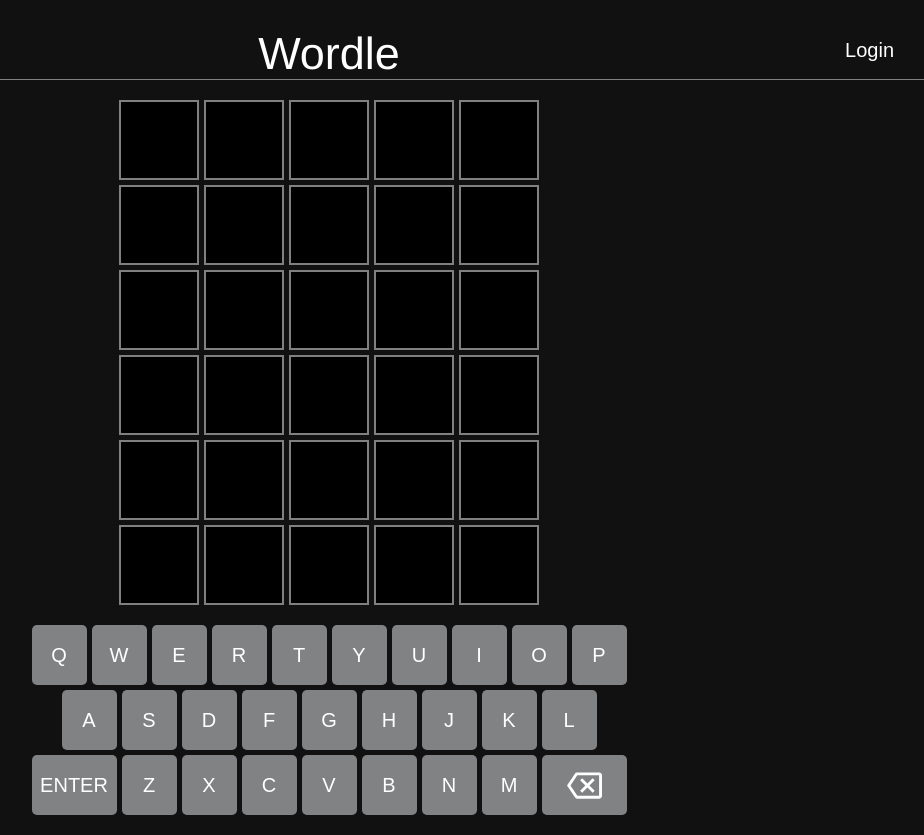
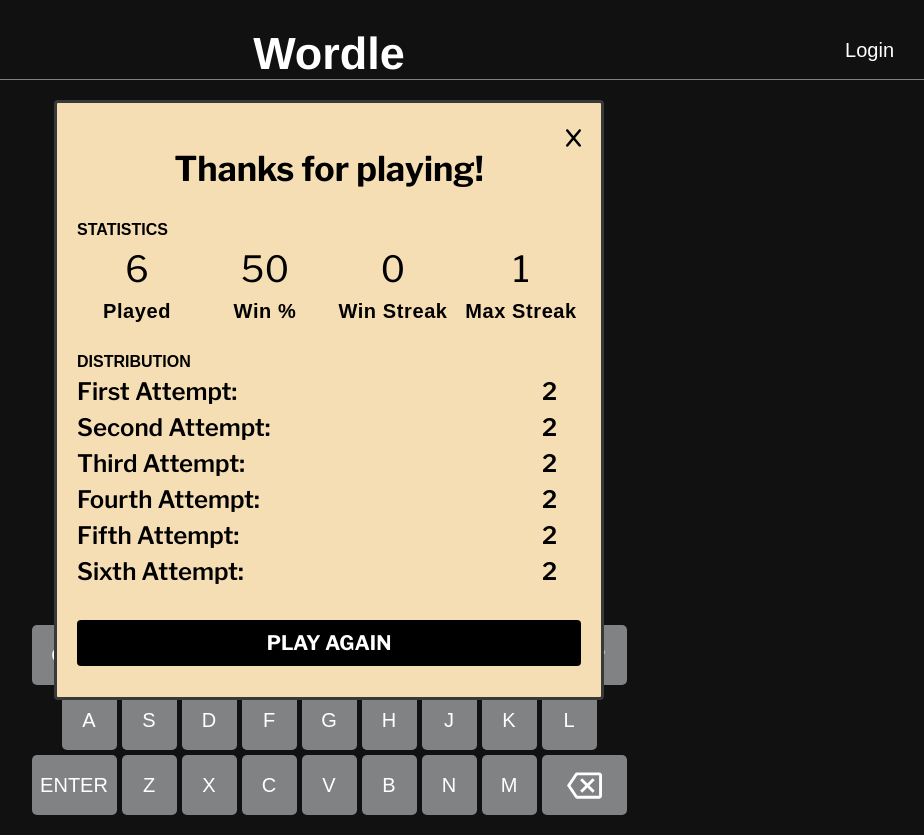
Before and after one commit to ravenivan/WordleClone, a React (Vite) app: page / in a window 1280 px wide. Shown: the whole page, without its empty margins (311-1235 px from the left). Built offline with nearby package versions, Linux system fonts and the light colour scheme; no server answers.

Commit message:
finished with wordle game, need to track user stats now

```diff
--- a/package.json
+++ b/package.json
@@ -15,10 +15,12 @@
     "@fortawesome/free-regular-svg-icons": "^6.5.2",
     "@fortawesome/free-solid-svg-icons": "^6.5.2",
     "@fortawesome/react-fontawesome": "^0.2.2",
+    "@radix-ui/react-toast": "^1.1.5",
     "axios": "^1.7.2",
     "firebase": "^10.12.2",
     "react": "^18.2.0",
-    "react-dom": "^18.2.0"
+    "react-dom": "^18.2.0",
+    "react-hot-toast": "^2.4.1"
   },
   "devDependencies": {
     "@types/react": "^18.2.66",
--- a/src/App.css
+++ b/src/App.css
@@ -1,5 +1,8 @@
+@import url('https://fonts.googleapis.com/css2?family=Libre+Franklin:ital,wght@0,100..900;1,100..900&display=swap');
 
-*, *::after, *::before {
+*,
+*::after,
+*::before {
   box-sizing: border-box;
   font-family: Arial;
 
@@ -32,6 +35,7 @@
   font-family: Helvetica, Arial, sans-serif;
   color: white;
   font-size: 45px;
+  font-weight: 700;
 }
 
 .login {
@@ -72,11 +76,9 @@
   display: flex;
   justify-content: center;
   align-items: center;
-  background-color: hsl(
-    var(--hue, 200),
-    var(--saturation, 1%),
-    calc(var(--lightness, 51%) + var(--offset, 0%))
-  );
+  background-color: hsl(var(--hue, 200),
+      var(--saturation, 1%),
+      calc(var(--lightness, 51%) + var(--offset, 0%)));
   color: white;
   fill: white;
   text-transform: uppercase;
@@ -94,7 +96,7 @@
   height: 1.75em;
 }
 
-.key:hover{
+.key:hover {
   --offset: 10%;
 }
 
@@ -142,11 +144,9 @@
   justify-content: center;
   align-items: center;
   user-select: none;
-  background-color: hsl(
-    var(--hue, 0),
-    var(--saturation, 0%),
-    var(--lightness, 0%)
-  );
+  background-color: hsl(var(--hue, 0),
+      var(--saturation, 0%),
+      var(--lightness, 0%));
 }
 
 .tile.wrong {
@@ -300,3 +300,125 @@
   padding: 8px 0px;
   border-radius: 4px;
 }
+
+/* Game Over */
+
+.end-screen {
+  width: 550px;
+  height: 600px;
+  position: absolute;
+  top: 0;
+  bottom: 0;
+  left: 0;
+  right: 0;
+  margin: auto;
+  padding: 20px;
+  background-color: wheat;
+  display: flex;
+  flex-direction: column;
+  gap: 10px;
+  border: 3px solid hsl(240, 2%, 23%);
+  border-radius: 4px;
+}
+
+.end-exit {
+  position: absolute;
+  right: 20px;
+}
+
+.end-data {
+  margin-top: 20px;
+}
+
+.end-title {
+  font-family: "Libre Franklin", Arial;
+  font-size: 34px;
+  font-weight: 700;
+  text-align: center;
+
+}
+
+.end-statistics {
+  margin-top: 24px;
+  display: flex;
+  flex-direction: column;
+}
+
+.end-statistics-title {
+  font-size: 16px;
+  font-weight: 800;
+  text-transform: uppercase;
+}
+
+.end-statistics-stats {
+  display: flex;
+  gap: 8px;
+}
+
+.end-stat {
+  display: flex;
+  flex-direction: column;
+  width: 25%;
+  text-align: center;
+}
+
+.end-stat-num {
+  font-family: "Libre Franklin", Arial;
+  font-size: 36px;
+}
+
+.end-stat-title {
+  font-size: 20px;
+  letter-spacing: 0.03em;
+  font-weight: 600;
+}
+
+.end-distribution {
+  margin-top: 24px;
+  display: flex;
+  flex-direction: column;
+}
+
+.end-distribution-title {
+
+  font-size: 16px;
+  font-weight: 800;
+  text-transform: uppercase;
+}
+
+.end-distribution-distributions {
+  display: flex;
+  flex-direction: column;
+}
+
+.end-distribution-distribution {
+  display: flex;
+  justify-content: space-between;
+  gap: 16px;
+  margin-right: 24px;
+}
+
+.end-distribution-distribution-attempt {
+  font-family: "Libre Franklin", Arial;
+  font-size: 24px;
+  font-weight: 600;
+}
+
+.end-distribution-distribution-num {
+  font-family: "Libre Franklin", Arial;
+  font-size: 24px;
+  font-weight: 600;
+}
+
+.end-btn {
+  font-family: "Libre Franklin", Arial;
+  font-weight: 700;
+  background-color: black;
+  color: white;
+  width: 100%;
+  margin-top: 20px;
+  padding: 8px 0px;
+  border-radius: 4px;
+  text-align: center;
+  text-transform: uppercase;
+}
--- a/src/App.jsx
+++ b/src/App.jsx
@@ -6,6 +6,8 @@
 import Nav from './components/nav.jsx'
 import { wordleGrid} from './words.js'
 import wordbank from "./wordbank.txt";
+import toast, { Toaster } from 'react-hot-toast';
+import GameEnd from './components/gameEnd.jsx'
 
 export const AppContext = createContext();
 
@@ -17,6 +19,11 @@
   const [wordSet, setWordSet] = useState(new Set());
   const [wrongLetters, setWrongLetters] = useState([]);
   const [chosenWord, setChosenWord] = useState("");
+  const [gameOver, setGameOver] = useState({
+    gameOver: false,
+    isWordGuessed: false
+  });
+  const [hideEndScreen, setHideEndScreen] = useState(false);
 
 
   /* Word Set */
@@ -29,11 +36,9 @@
 
     const wordChosen = wordArr[Math.floor(Math.random() * wordArr.length )]
 
-    setChosenWord(wordChosen);
+    setChosenWord(wordChosen.toUpperCase());
     setWordSet(wordsSet)
-    console.log(wordSet);
-    console.log(chosenWord);
-    console.log(wordsSet);
+
 
 
     // return { wordChosen, wordSet}
@@ -48,6 +53,9 @@
       //   console.log(chosenWord);
       //   console.log(wordSet);
       // })
+
+
+
   }, [])
 
   /* Letters and keyboard functionality */
@@ -75,12 +83,21 @@
     if (wordSet.has(enteredGuess.toLowerCase()+ "\r")) {
       setAttempt({ row: attempt.row + 1, column: 0 });
     } else {
-      alert("Word not found!")
+      toast.error("Word not found!");
     }
 
-    if (enteredGuess === chosenWord) {
-      alert("You WIn!")
+    if (enteredGuess + "\r" === chosenWord) {
+      toast.success("You win!")
+      setGameOver({gameOver: true, isWordGuessed: true});
+      return;
     }
+
+    if (attempt.row === 5) {
+      toast(chosenWord);
+      setGameOver({gameOver: true, isWordGuessed: false});
+    }
+
+    console.log(chosenWord);
   }
 
   function selectLetter(keyValue) {
@@ -102,11 +119,15 @@
         user, setUser,
         selectLetter, deleteLetter, enter,
         chosenWord,
-        wrongLetters, setWrongLetters
+        wrongLetters, setWrongLetters,
+        gameOver, setGameOver,
+        hideEndScreen, setHideEndScreen
       }}>
+        <Toaster position='top-center' />
         <Nav />
         <Grid />
         <Keyboard />
+        <GameEnd />
       </AppContext.Provider>
     </>
   )
--- /dev/null
+++ b/src/components/gameEnd.jsx
@@ -0,0 +1,61 @@
+import { faX } from '@fortawesome/free-solid-svg-icons';
+import { FontAwesomeIcon } from '@fortawesome/react-fontawesome';
+import React, { useContext } from 'react';
+import GameEndStat from './ui/gameEnd-stat';
+import GameEndDistribution from './ui/gameEnd-distribution';
+import { AppContext } from '../App';
+
+const GameEnd = () => {
+
+	const { hideEndScreen, setHideEndScreen } = useContext(AppContext);
+
+	function endScreen() {
+		const change = !hideEndScreen;
+		setHideEndScreen(change);
+}
+
+	return (
+		<div>
+			<div className={`end-screen ${hideEndScreen && "hide"}`}>
+				<button className="end-exit" onClick={endScreen} >
+					<FontAwesomeIcon icon={faX} />
+				</button>
+				<div className="end-data">
+					<h1 className='end-title'>Thanks for playing!</h1>
+
+					<div className="end-statistics">
+						<h4 className="end-statistics-title">
+							Statistics
+						</h4>
+						<div className="end-statistics-stats">
+							<GameEndStat num="6" title="Played" />
+							<GameEndStat num="50" title="Win %" />
+							<GameEndStat num="0" title="Win Streak" />
+							<GameEndStat num="1" title="Max Streak" />
+						</div>
+					</div>
+
+					<div className="end-distribution">
+						<h4 className="end-distribution-title">
+							Distribution
+						</h4>
+						<div className="end-distribution-distributions">
+							<GameEndDistribution attempt="First Attempt:" num="2" />
+							<GameEndDistribution attempt="Second Attempt:" num="2" />
+							<GameEndDistribution attempt="Third Attempt:" num="2" />
+							<GameEndDistribution attempt="Fourth Attempt:" num="2" />
+							<GameEndDistribution attempt="Fifth Attempt:" num="2" />
+							<GameEndDistribution attempt="Sixth Attempt:" num="2" />
+						</div>
+					</div>
+				</div>
+
+				<button className="end-btn">
+					Play Again
+				</button>
+			</div>
+		</div>
+	);
+}
+
+export default GameEnd;
--- a/src/components/keyboard.jsx
+++ b/src/components/keyboard.jsx
@@ -18,7 +18,7 @@
       deleteLetter();
     } else {
       allLetterKeys.forEach((key) => {
-        if (event.key.toLowerCase() === key.toLowerCase()) {
+        if (event.key.toUpperCase() === key.toUpperCase()) {
           selectLetter(key);
         }
       })
--- /dev/null
+++ b/src/components/ui/gameEnd-distribution.jsx
@@ -0,0 +1,16 @@
+import React from 'react';
+
+const GameEndDistribution = ( {attempt, num} ) => {
+	return (
+		<div className="end-distribution-distribution">
+			<h3 className="end-distribution-distribution-attempt">
+				{attempt}
+			</h3>
+			<h3 className="end-distribution-distribution-num">
+				{num}
+			</h3>
+		</div>
+	);
+}
+
+export default GameEndDistribution;
--- /dev/null
+++ b/src/components/ui/gameEnd-stat.jsx
@@ -0,0 +1,16 @@
+import React from 'react';
+
+const GameEndStat = ({ num, title }) => {
+	return (
+		<div className="end-stat">
+			<div className="end-stat-num">
+				{num}
+			</div>
+			<div className="end-stat-title">
+				{title}
+			</div>
+		</div>
+	);
+}
+
+export default GameEndStat;
```
Also changed, not shown: 1 other file (tests, documents, lock files or other folders).
